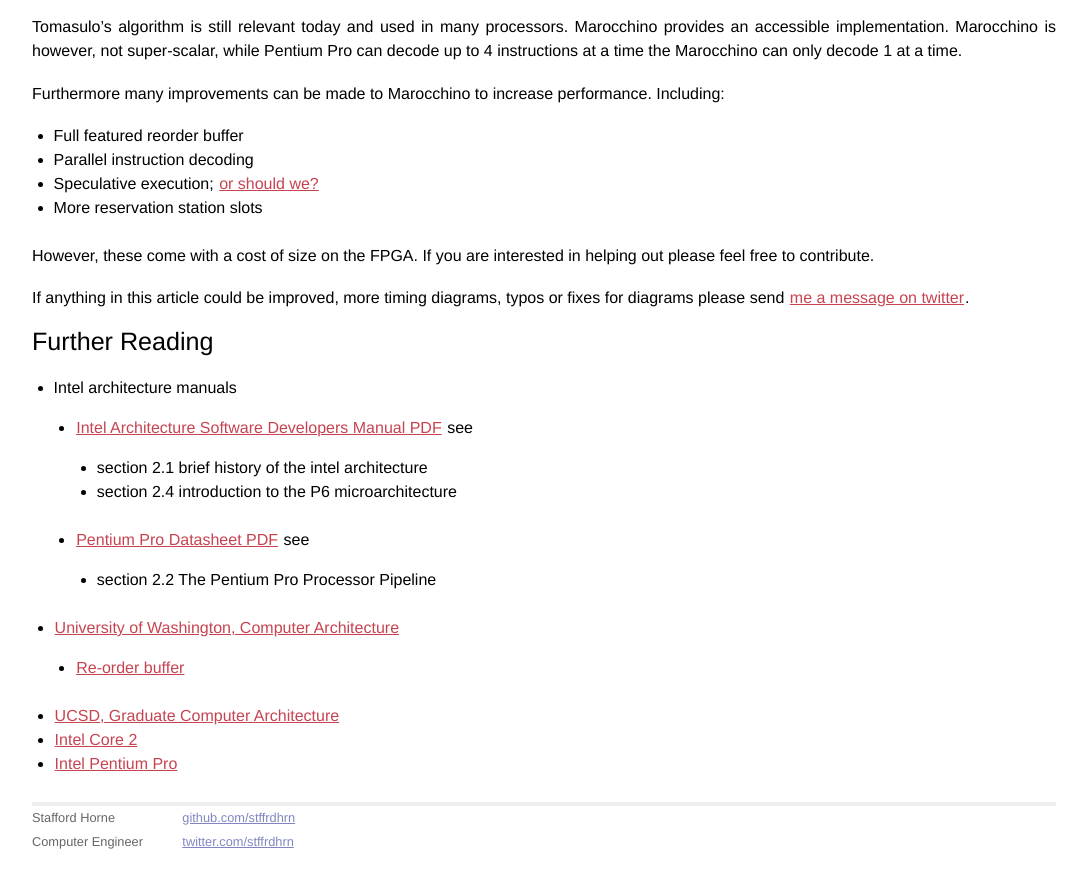
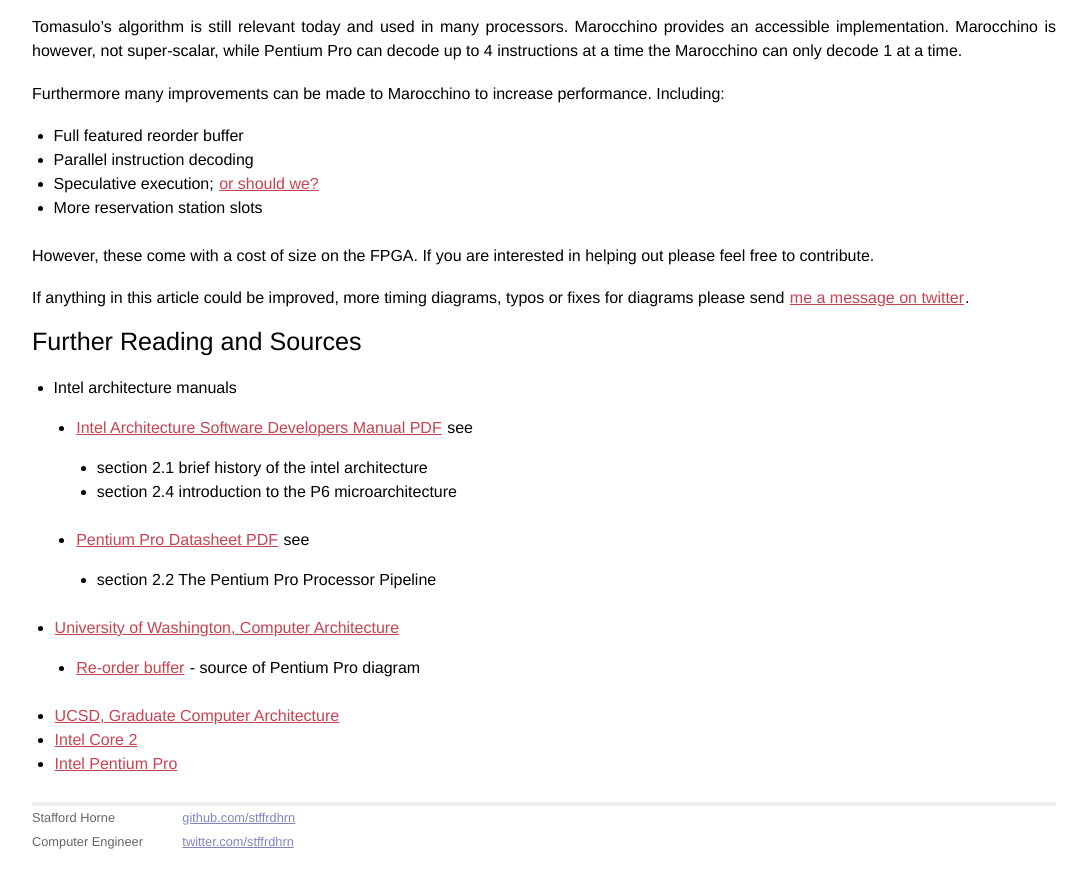
Before and after one commit to stffrdhrn/stffrdhrn.github.io, a Jekyll site: the page built from _posts/2019-10-21-or1k_marocchino_tomasulo.md, in a window 1280 px wide and 900 px high, scrolled down 10552 px. Shown: the top 888 px of the window, without its empty margins (96-1183 px from the left). Built offline with Jekyll 4.4.1, drawn with Linux system fonts in a browser that asks for light colours; comment, search, counter and statistics services are not loaded.

Commit message:
marocchino: explicitly source UoW image

```diff
--- a/_posts/2019-10-21-or1k_marocchino_tomasulo.md
+++ b/_posts/2019-10-21-or1k_marocchino_tomasulo.md
@@ -441,7 +441,7 @@
 If anything in this article could be improved, more timing diagrams, typos or fixes
 for diagrams please send [me a message on twitter](https://twitter.com/stffrdhrn).
 
-## Further Reading
+## Further Reading and Sources
  - Intel architecture manuals
    - [Intel Architecture Software Developers Manual PDF](/content/2019/vol1ref24319002.pdf) see
       - section 2.1 brief history of the intel architecture
@@ -449,7 +449,7 @@
    - [Pentium Pro Datasheet PDF](/content/2019/Intel_PentiumPro.pdf) see
       - section 2.2 The Pentium Pro Processor Pipeline
  - [University of Washington, Computer Architecture](https://courses.cs.washington.edu/courses/csep548/06au/lectures.html)
-   - [Re-order buffer](https://courses.cs.washington.edu/courses/cse548/06wi/slides/reorderBuf.pdf)
+   - [Re-order buffer](https://courses.cs.washington.edu/courses/cse548/06wi/slides/reorderBuf.pdf) - source of Pentium Pro diagram
  - [UCSD, Graduate Computer Architecture](https://cseweb.ucsd.edu/classes/wi13/cse240a/)
  - [Intel Core 2](https://en.wikipedia.org/wiki/Intel_Core_(microarchitecture))
  - [Intel Pentium Pro](https://en.wikipedia.org/wiki/Pentium_Pro)
```
